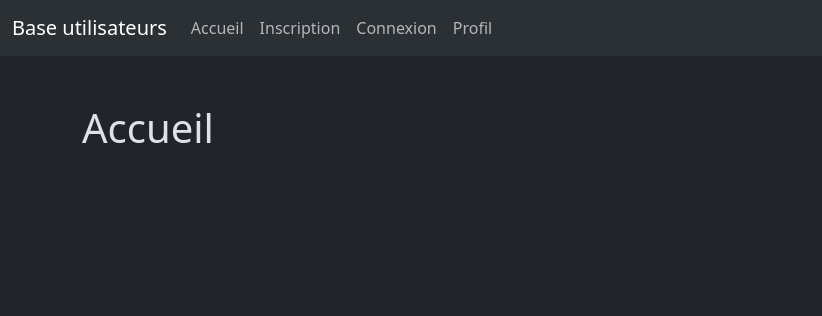
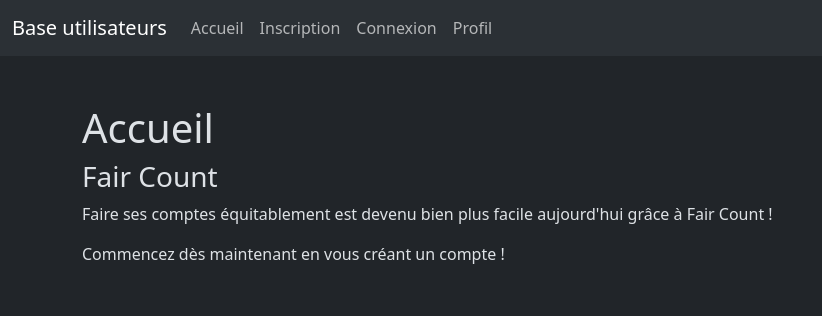
Before and after one commit to astralamycal/Projet_Fair_Count, a PHP site: page / in a window 1280 px wide. Shown: the top 316 px of the page, without its empty margins (0-822 px from the left). Run offline with PHP 8.4, Linux system fonts and the light colour scheme.

Commit message:
update affichage home

```diff
--- a/prototype/templates/home/home.html.twig
+++ b/prototype/templates/home/home.html.twig
@@ -7,6 +7,10 @@
 {% block main %}
     <main class="py-5 container">
         <h1>Accueil</h1>
+        <h3>Fair Count</h3>
+        <p>Faire ses comptes équitablement est devenu bien plus facile aujourd'hui grâce à Fair Count !</p>
+        <p>Commencez dès maintenant en vous créant un compte !</p>
+
 
     </main>
 {% endblock %}
```
